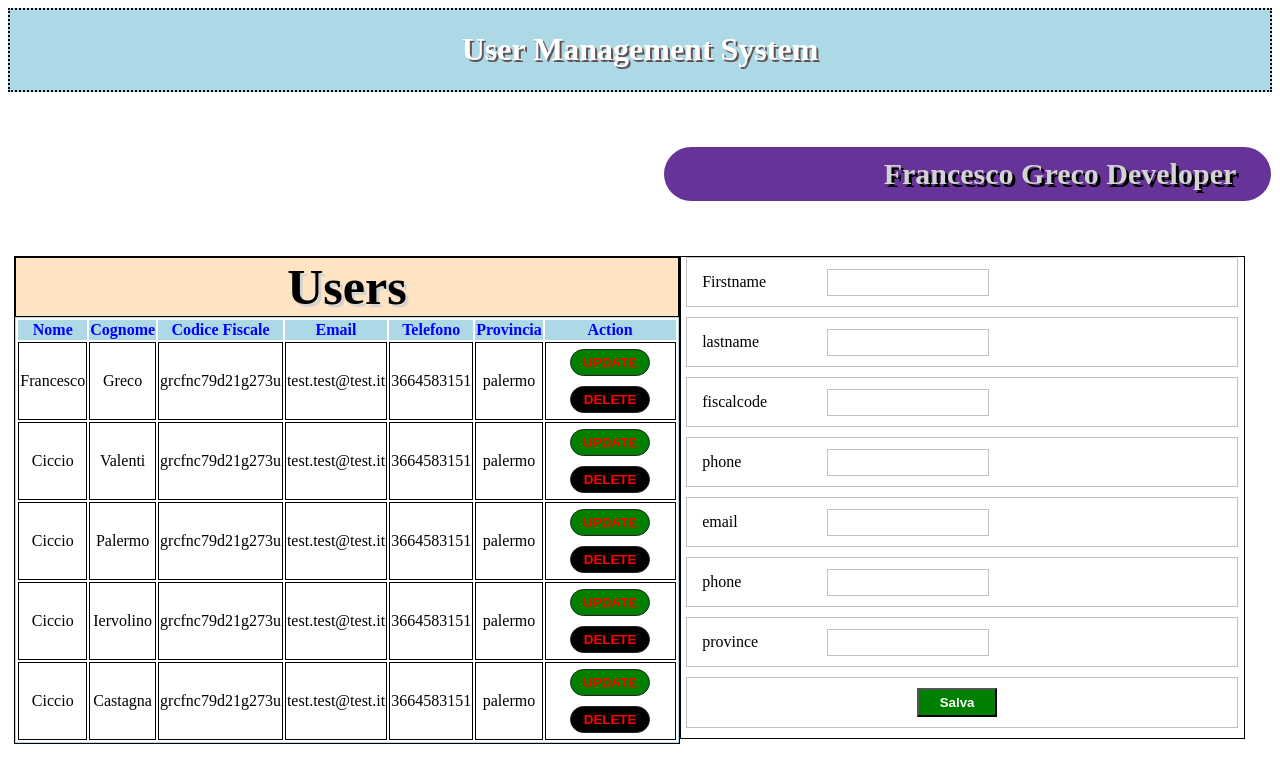
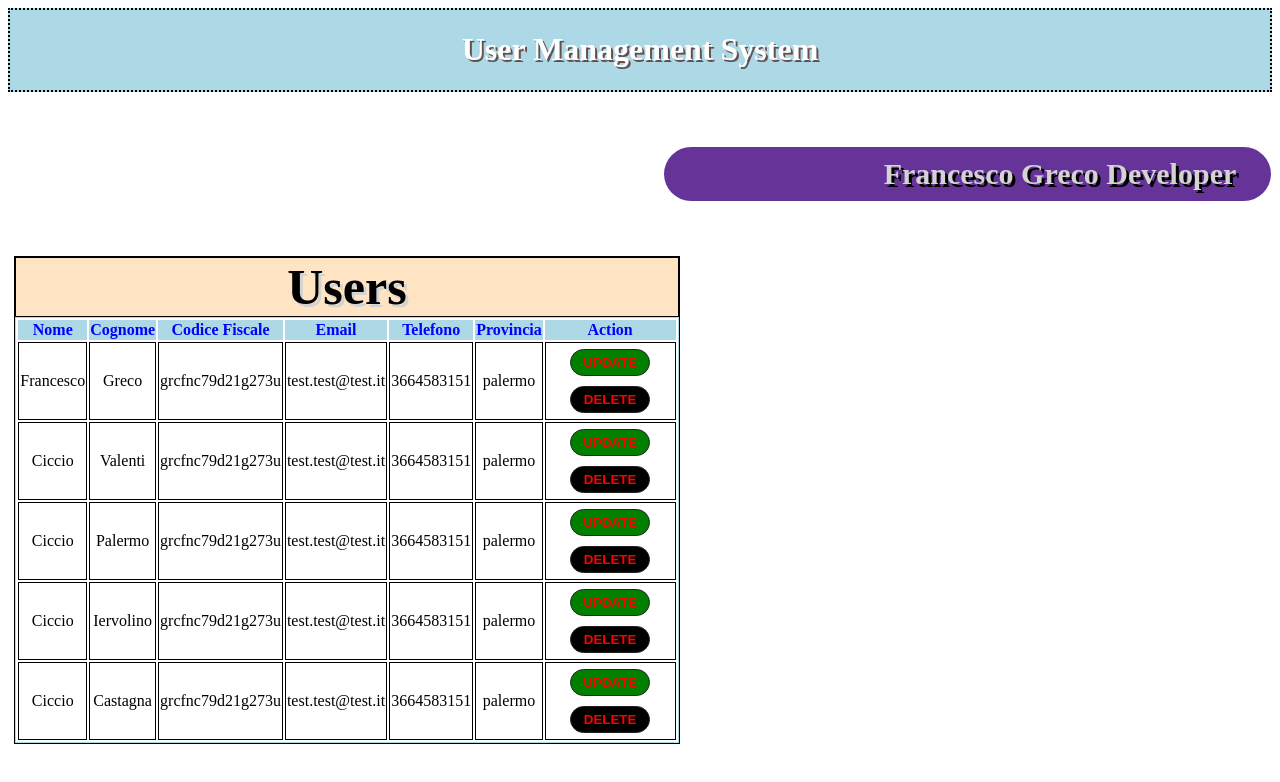
Before and after one commit to francescogreco-dev/corsoAngular, an Angular app: page / in a window 1280 px wide. Shown: the top 782 px of the page. Built offline with nearby package versions, Linux system fonts and the light colour scheme.

Commit message:
commit fine lezione

```diff
--- a/src/app/app.component.html
+++ b/src/app/app.component.html
@@ -8,7 +8,7 @@
   <div class="users">
     <app-users (updateUser) = "updateUser($event)"></app-users>
   </div>
-  <div class="userDetail" *ngIf="userSelected">
+  <div class="userDetail" *ngIf="showForm">
     <app-user-detail [user]="userSelected"></app-user-detail>
   </div>
 </div>
--- a/src/app/app.component.ts
+++ b/src/app/app.component.ts
@@ -8,8 +8,10 @@ import { User } from './classes/User';
 })
 export class AppComponent {
   title = 'UMS';
+  showForm: boolean = false;
   userSelected: User = new User();
   updateUser(user: User) {
+    this.showForm = true;
     this.userSelected = user;
   }
 }
--- a/src/app/user-detail/user-detail.component.ts
+++ b/src/app/user-detail/user-detail.component.ts
@@ -15,7 +15,7 @@ export class UserDetailComponent implements OnInit {
   }
 
   saveUser() {
-    alert(this.user.email);
+    alert(this.user.id);
   }
 
 }
```
